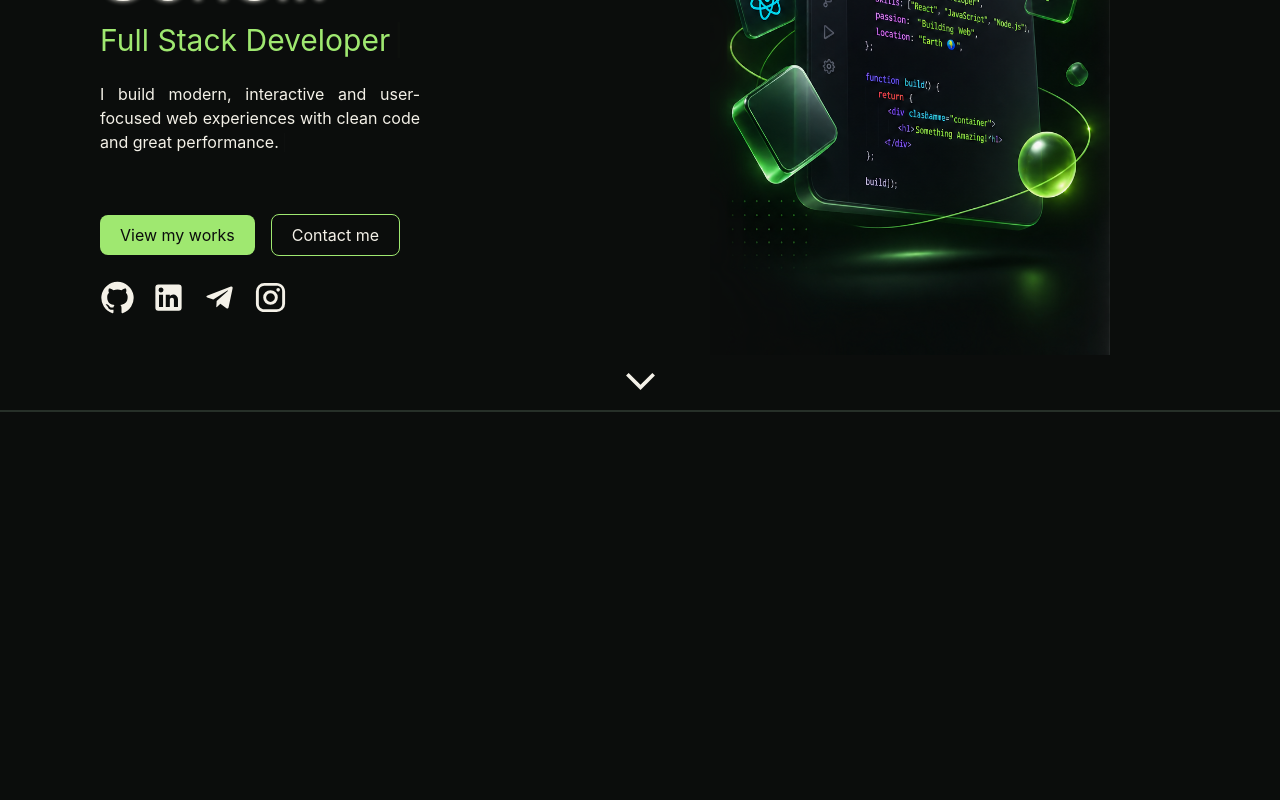
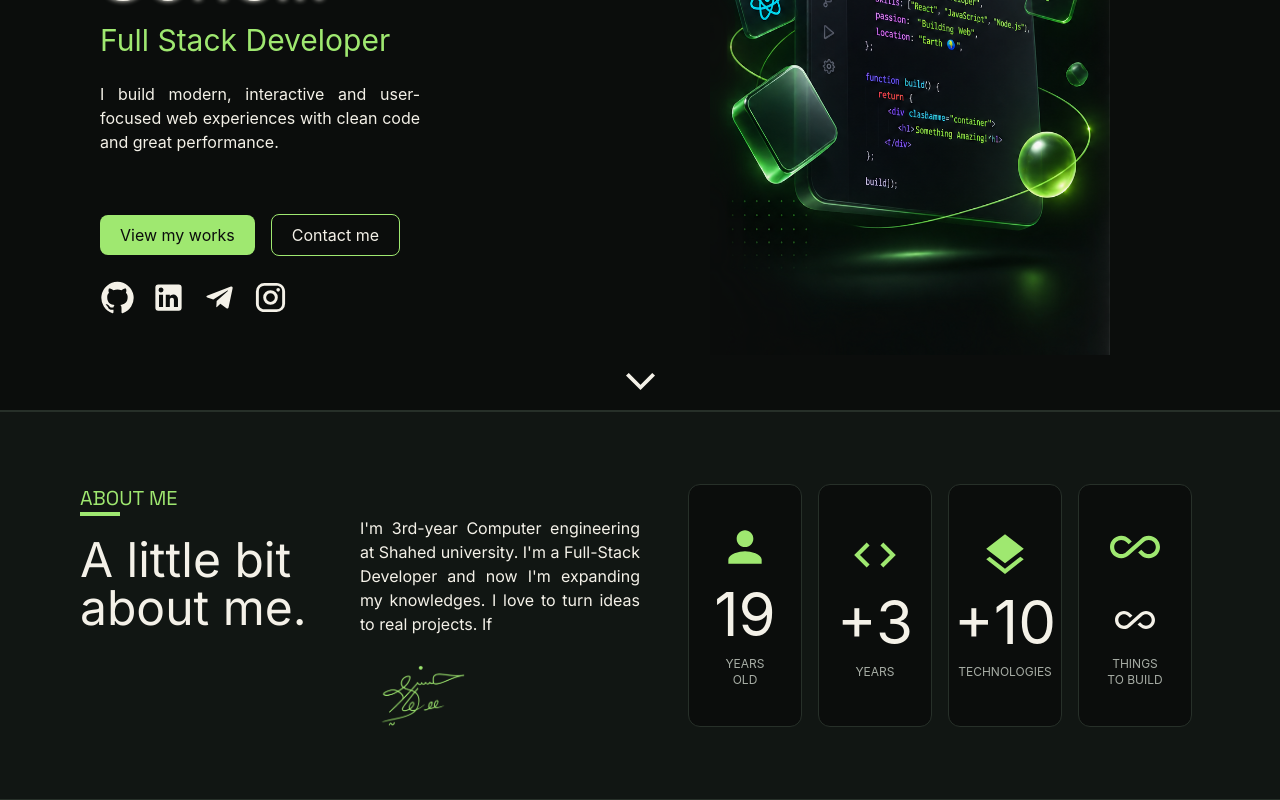
Before and after one commit to soheil9685/Portfolio, a React (Vite) app: page / in a window 1280 px wide. Shown: the part 376-1176 px from the top of the page. Before the commit the page ends 800 px from the top, so only its background shows below. Built offline with nearby package versions, Linux system fonts and the light colour scheme.

Commit message:
Design About section

```diff
--- a/src/App.jsx
+++ b/src/App.jsx
@@ -2,6 +2,7 @@ import { useState } from 'react'
 import './App.css'
 import Navbar from './components/Navbar/navbar'
 import Hero from './components/Hero/Hero'
+import About from './components/About/About'
 
 function App() {
 
@@ -9,6 +10,7 @@ function App() {
     <>
       <Navbar />
       <Hero />
+      <About />
     </>
   )
 }
--- /dev/null
+++ b/src/components/About/About.jsx
@@ -0,0 +1,61 @@
+import Sign from "../../assets/Images/Green Sign.png"
+import { Typewriter } from 'react-simple-typewriter'
+
+// Icons
+import PersonIcon from '@mui/icons-material/Person';
+import CodeIcon from '@mui/icons-material/Code';
+import LayersIcon from '@mui/icons-material/Layers';
+import AllInclusiveIcon from '@mui/icons-material/AllInclusive';
+
+function About() {
+    return (
+        <section className="bg-[#111613] border-b border-[#273029]">
+            <div className="grid grid-cols-12 py-18 px-20">
+                <div className="col-span-12 xl:col-span-3 md:col-sapn-6">
+                    <h1 className="space-grotesk text-[#9FE870] text-xl">
+                        ABOUT ME
+                        <div className="w-10 border-2 border-[#9FE870]"></div>
+                    </h1>
+                    <p className="text-5xl mt-5 w-80 text-[#F4F1E8] inter">A little bit about me.</p>
+                </div>
+                <div className="col-span-12 xl:col-span-3 md:col-sapn-6">
+                    <p className="text-[#F4F1E8] text-justify mt-8 inter">
+                        <Typewriter words={[`I'm 3rd-year Computer engineering at Shahed university. I'm a Full-Stack Developer and
+                        now I'm expanding my knowledges. I love to turn ideas to real projects. If you wanna join
+                        me get in touch!`]} typeSpeed={30} cursor={true} />
+
+                    </p>
+                    <div>
+                        <img className="w-30 mt-7" src={Sign} alt="Sign" />
+                    </div>
+                </div>
+                <div className="col-span-12 xl:col-span-6 xl:mt-0 mt-10 grid grid-cols-12 pl-10">
+                    <div className="mb-5 xl:mb-0 col-span-12 sm:col-span-6 lg:col-span-4 xl:col-span-3 text-center bg-[#0B0D0C] py-5 px-7 mx-2 rounded-xl border border-[#273029] flex flex-col items-center justify-center">
+                        <PersonIcon className="text-[#9FE870]" sx={{ fontSize: "50px" }} />
+                        <h1 className="text-[#F4F1E8] text-6xl mt-3 mb-3">19</h1>
+                        <p className="text-[#A7ADA5] text-xs">YEARS OLD</p>
+                    </div>
+                    <div className="mb-5 xl:mb-0 col-span-12 sm:col-span-6 lg:col-span-4 xl:col-span-3 text-center bg-[#0B0D0C] py-5 px-7 mx-2 rounded-xl border border-[#273029] flex flex-col items-center justify-center">
+                        <CodeIcon className="text-[#9FE870]" sx={{ fontSize: "50px" }} />
+                        <h1 className="text-[#F4F1E8] text-6xl mt-3 mb-3">+3</h1>
+                        <p className="text-[#A7ADA5] text-xs">YEARS</p>
+                    </div>
+                    <div className="mb-5 xl:mb-0 col-span-12 sm:col-span-6 lg:col-span-4 xl:col-span-3 text-center bg-[#0B0D0C] py-5 px-7 mx-2 rounded-xl border border-[#273029] flex flex-col items-center justify-center">
+                        <LayersIcon className="text-[#9FE870]" sx={{ fontSize: "50px" }} />
+                        <h1 className="text-[#F4F1E8] text-6xl mt-3 mb-3">+10</h1>
+                        <p className="text-[#A7ADA5] text-xs">TECHNOLOGIES</p>
+                    </div>
+                    <div className="mb-5 xl:mb-0 col-span-12 sm:col-span-6 lg:col-span-4 xl:col-span-3 text-center bg-[#0B0D0C] py-5 px-7 mx-2 rounded-xl border border-[#273029] flex flex-col items-center justify-center">
+                        <AllInclusiveIcon className="text-[#9FE870]" sx={{ fontSize: "50px" }} />
+                        <h1 className="text-[#F4F1E8] text-6xl mt-3 mb-3">
+                            <AllInclusiveIcon sx={{ fontSize: "40px" }} />
+                        </h1>
+                        <p className="text-[#A7ADA5] text-xs">THINGS TO BUILD</p>
+                    </div>
+                </div>
+            </div>
+        </section>
+    )
+}
+
+export default About
```
Also changed, not shown: src/assets/Images/Green Sign.png (added).
